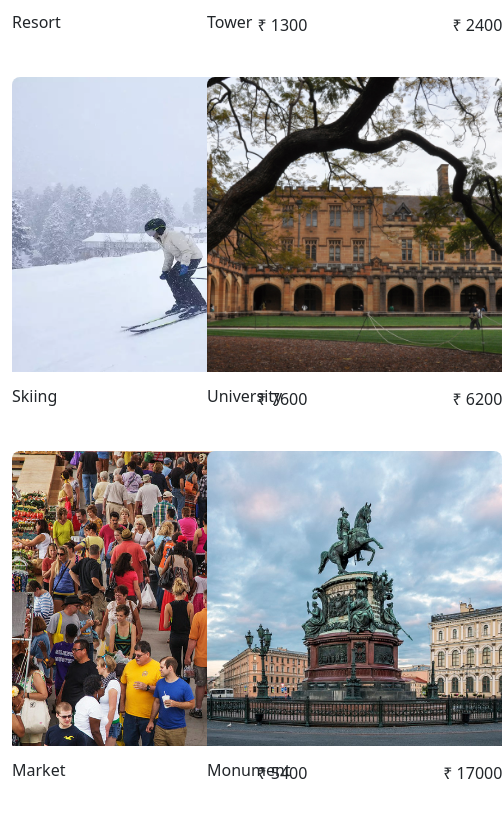
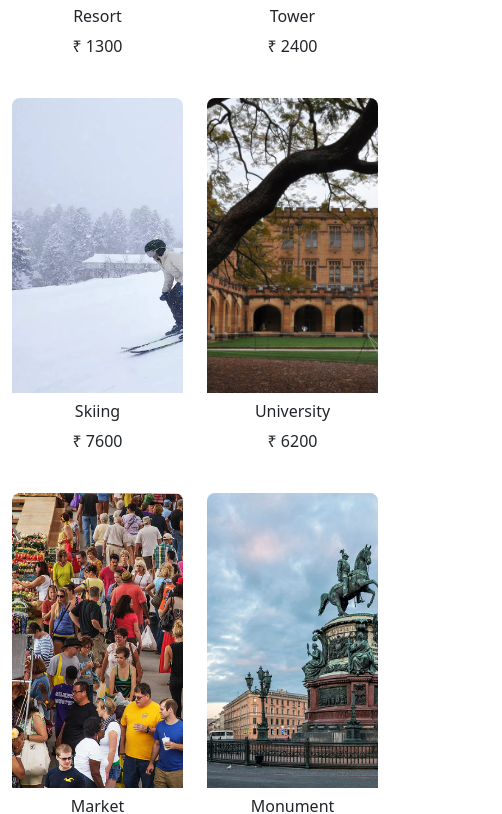
Before and after one commit to lalithwolverine/-4uacademy_qtrip_static, a plain HTML site: page qtrip static website/pages/adventures/index.html in a window 390 px wide. Shown: the part 451-1265 px from the top of the page, 502 px wide, since content can reach past the window. Drawn offline with nearby package versions, Linux system fonts and the light colour scheme.

Commit message:
final changes

```diff
--- a/qtrip static website/css/styles.css
+++ b/qtrip static website/css/styles.css
@@ -143,7 +143,8 @@ footer {
   overflow: hidden;
   border-radius: 0.5rem;
   position: relative;
-
+  height: 100%;
+  width: 100%;
 }
 
 .adventure-card img {
@@ -172,7 +173,7 @@ margin-right: 0%;
   margin-right: 0%;
   margin-top: 5%;
   text-align: center;
-  display: flex;
+  /* display: flex; */
   justify-content: space-between;
 }
 
--- a/qtrip static website/pages/adventures/index.html
+++ b/qtrip static website/pages/adventures/index.html
@@ -43,11 +43,11 @@
       <!-- TODO: MODULE_ADVENTURES_GRID -->
       <!-- 1. Create the grid of adventures by adding child elements as required. -->
       <div class="row">
-        <div class=" col-6 col-md-3 mb-4 d-flex ">
+        <div class=" col-6 col-lg-3 mb-4 d-lg-flex">
           <a href="./../adventures/resort/index.html" target="_blank">
             <div class="adventure-card">
               <img src="../../assets/adventures/resort.webp" alt="Resort">
-              <div class="adventure-text">
+              <div class="adventure-text d-md-flex">
                 <h6 class="title">Resort</h6>
                 <p>₹ 1300</p>
               </div>
@@ -56,11 +56,11 @@
         </div>
 
 
-        <div class="col-6 col-lg-3  mb-4 d-flex ">
+        <div class="col-6 col-lg-3  mb-4 d-lg-flex ">
           <a href="#!">
             <div class="adventure-card">
               <img src="../../assets/adventures/tower.jpg" alt="Resort">
-              <div class="adventure-text">
+              <div class="adventure-text d-md-flex"">
                 <h6 class="title">Tower</h6>
                 <p>₹ 2400</p>
               </div>
@@ -69,11 +69,11 @@
           </a>
         </div>
 
-        <div class=" col-6 col-lg-3 mb-4 d-flex ">
+        <div class=" col-6 col-lg-3 mb-4 d-lg-flex ">
           <a href="../adventures/resort/index.html">
             <div class="adventure-card">
               <img src="../../assets/adventures/skiing.webp" alt="Resort">
-              <div class="adventure-text">
+              <div class="adventure-text d-md-flex"">
                 <h6 class="title">Skiing</h6>
                 <p>₹ 7600</p>
               </div>
@@ -82,11 +82,11 @@
         </div>
 
 
-        <div class="col-6  col-lg-3  mb-4 d-flex">
+        <div class="col-6  col-lg-3  mb-4 d-lg-flex">
           <a href="../adventures/resort/index.html">
             <div class="adventure-card">
               <img src="../../assets/adventures/university.jpg" alt="Resort">
-              <div class="adventure-text">
+              <div class="adventure-text d-md-flex"">
                 <h6 class="title">University</h6>
                 <p>₹ 6200</p>
               </div>
@@ -95,11 +95,11 @@
         </div>
 
 
-        <div class="col-6 col-lg-3  mb-4 d-flex ">
+        <div class="col-6 col-lg-3  mb-4 d-lg-flex ">
           <a href="../adventures/resort/index.html">
             <div class="adventure-card">
               <img src="../../assets/adventures/market.jpg" alt="Resort">
-              <div class="adventure-text">
+              <div class="adventure-text d-md-flex"">
                 <h6 class="title">Market</h6>
                 <p>₹ 5400</p>
               </div>
@@ -108,11 +108,11 @@
         </div>
 
 
-        <div class="col-6 col-lg-3  mb-4 d-flex">
+        <div class="col-6 col-lg-3  mb-4 d-lg-flex">
           <a href="../adventures/resort/index.html">
             <div class="adventure-card">
               <img src="../../assets/adventures/monument.jpg" alt="Resort">
-              <div class="adventure-text">
+              <div class="adventure-text d-md-flex"">
                 <h6 class="title">Monument</h6>
                 <p>₹ 17000</p>
               </div>
@@ -121,11 +121,11 @@
         </div>
 
 
-        <div class=" col-6 col-lg-3 mb-4 d-flex ">
+        <div class=" col-6 col-lg-3 mb-4 d-lg-flex ">
           <a href="../adventures/resort/index.html">
             <div class="adventure-card">
               <img src="../../assets/adventures/canopy.jpeg" alt="Resort">
-              <div class="adventure-text">
+              <div class="adventure-text d-md-flex"">
                 <h6 class="title">Canopy</h6>
                 <p>₹ 14709</p>
               </div>
@@ -134,11 +134,11 @@
         </div>
 
 
-        <div class=" col-6 col-lg-3 mb-4 d-flex ">
+        <div class=" col-6 col-lg-3 mb-4 d-lg-flex">
           <a href="../adventures/resort/index.html">
             <div class="adventure-card">
               <img src="../../assets/adventures/beach_gateway.jpg" alt="Resort">
-              <div class="adventure-text">
+              <div class="adventure-text d-md-flex"">
                 <h6 class="title">Beach Gateway </h6>
                 <p>₹ 34987</p>
               </div>
```
